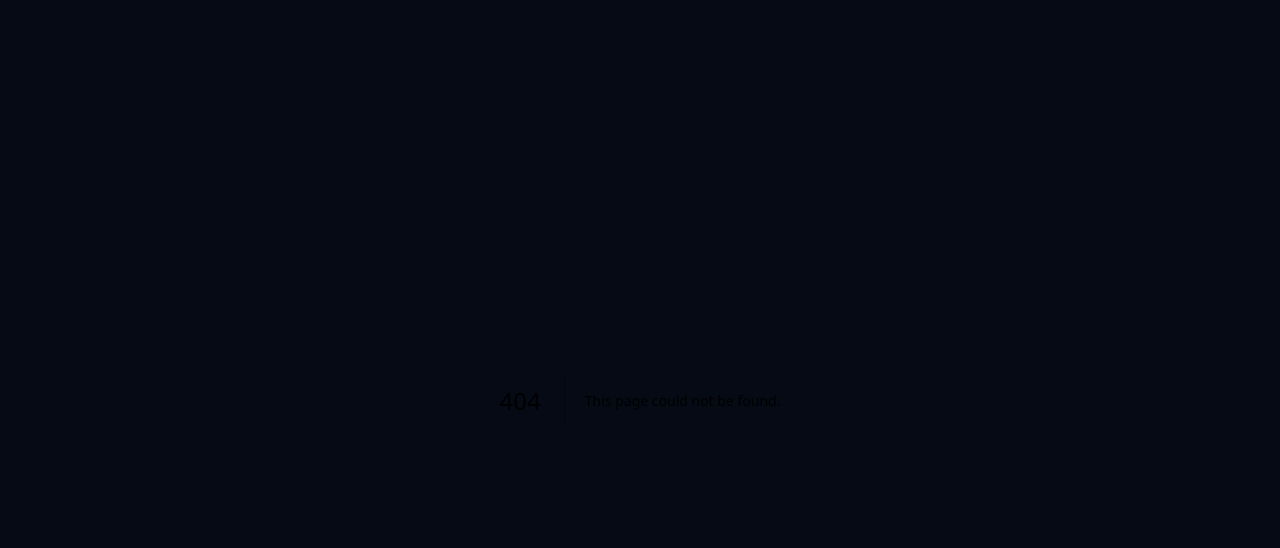
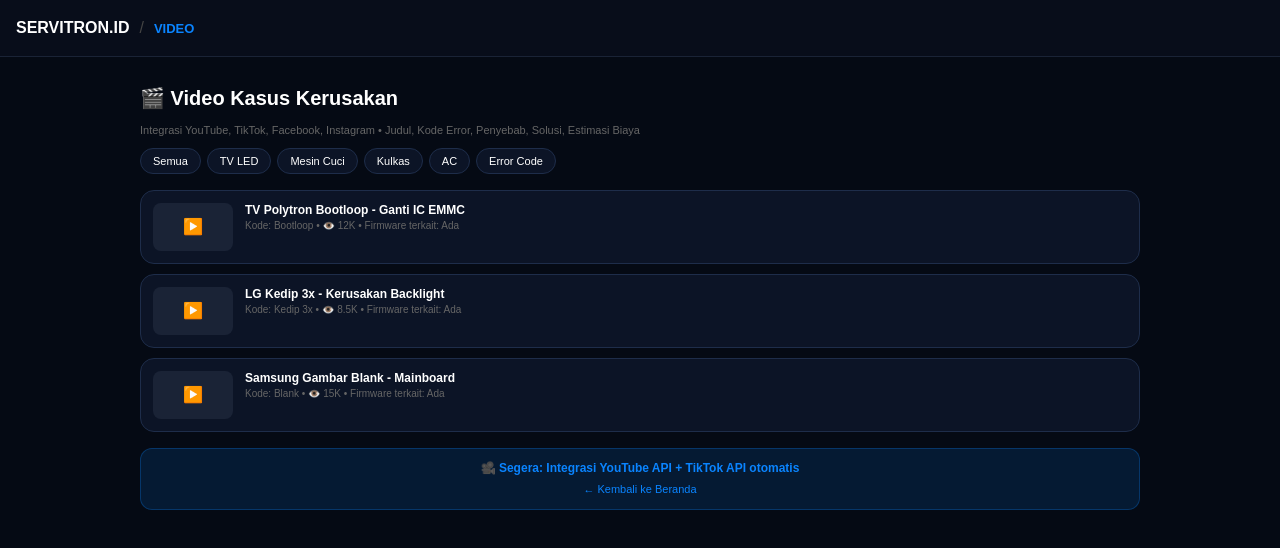
Before and after one commit to Cah-oon/servitron-id-full, a Next.js app in the folder apps/web/: page /video in a window 1280 px wide. Before the commit this address had no page. Shown: the top 548 px of the page. Built offline with nearby package versions, Linux system fonts and the light colour scheme.

Commit message:
Create VideoPage component with layout and content

```diff
--- /dev/null
+++ b/apps/web/app/video/page.tsx
@@ -0,0 +1,32 @@
+export default function VideoPage() {
+  return (
+    <div style={{background:"#050A14",minHeight:"100vh",color:"#fff",fontFamily:"sans-serif"}}>
+      <div style={{height:56,background:"#080D1A",borderBottom:"1px solid #1a2336",display:"flex",alignItems:"center",padding:"0 16px",gap:10,position:"sticky",top:0}}>
+        <a href="/" style={{color:"#fff",textDecoration:"none",fontWeight:900}}>SERVITRON.ID</a><span style={{color:"#444"}}>/</span><span style={{color:"#0A84FF",fontSize:13,fontWeight:700}}>VIDEO</span>
+      </div>
+      <div style={{padding:16,maxWidth:1000,margin:"0 auto"}}>
+        <h1 style={{fontSize:20,fontWeight:800}}>🎬 Video Kasus Kerusakan</h1>
+        <p style={{color:"#666",fontSize:11,marginTop:4}}>Integrasi YouTube, TikTok, Facebook, Instagram • Judul, Kode Error, Penyebab, Solusi, Estimasi Biaya</p>
+        <div style={{marginTop:12,display:"flex",gap:6,flexWrap:"wrap"}}>
+          {["Semua","TV LED","Mesin Cuci","Kulkas","AC","Error Code"].map(c=><span key={c} style={{background:"#0C1426",border:"1px solid #1e2d4a",padding:"6px 12px",borderRadius:20,fontSize:11}}>{c}</span>)}
+        </div>
+        <div style={{marginTop:16,display:"grid",gap:10}}>
+          {[
+            {t:"TV Polytron Bootloop - Ganti IC EMMC",code:"Bootloop",view:"12K"},
+            {t:"LG Kedip 3x - Kerusakan Backlight",code:"Kedip 3x",view:"8.5K"},
+            {t:"Samsung Gambar Blank - Mainboard",code:"Blank",view:"15K"},
+          ].map((v,i)=>(
+            <div key={i} style={{background:"#0C1426",border:"1px solid #1e2d4a",borderRadius:14,padding:12,display:"flex",gap:12}}>
+              <div style={{width:80,height:48,background:"#1a2336",borderRadius:8,display:"grid",placeItems:"center"}}>▶️</div>
+              <div style={{flex:1}}><div style={{fontSize:12,fontWeight:700}}>{v.t}</div><div style={{fontSize:10,color:"#666",marginTop:3}}>Kode: {v.code} • 👁️ {v.view} • Firmware terkait: Ada</div></div>
+            </div>
+          ))}
+        </div>
+        <div style={{marginTop:16,background:"#0A84FF22",border:"1px solid #0A84FF44",borderRadius:12,padding:12,textAlign:"center"}}>
+          <div style={{fontSize:12,fontWeight:700,color:"#0A84FF"}}>🎥 Segera: Integrasi YouTube API + TikTok API otomatis</div>
+          <a href="/" style={{display:"inline-block",marginTop:8,color:"#0A84FF",fontSize:11,textDecoration:"none"}}>← Kembali ke Beranda</a>
+        </div>
+      </div>
+    </div>
+  )
+}
```
